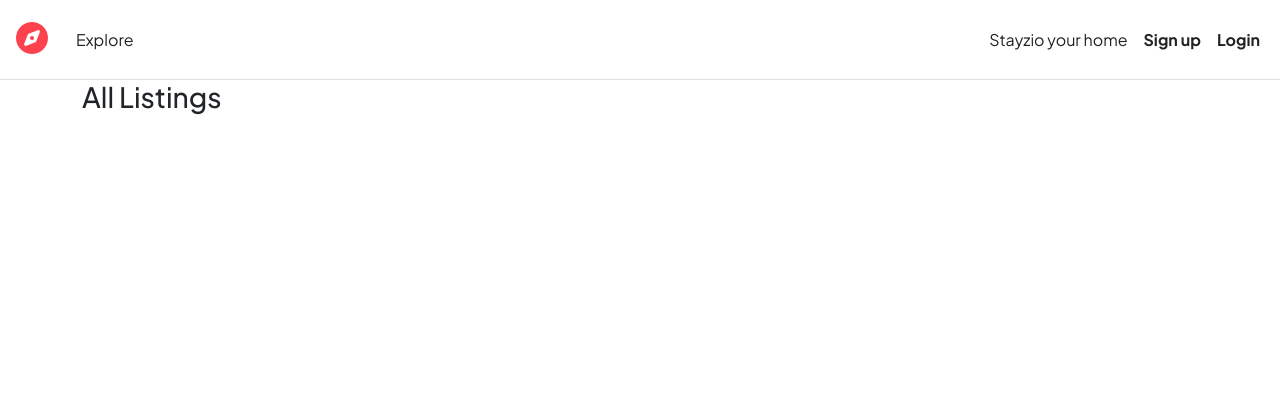
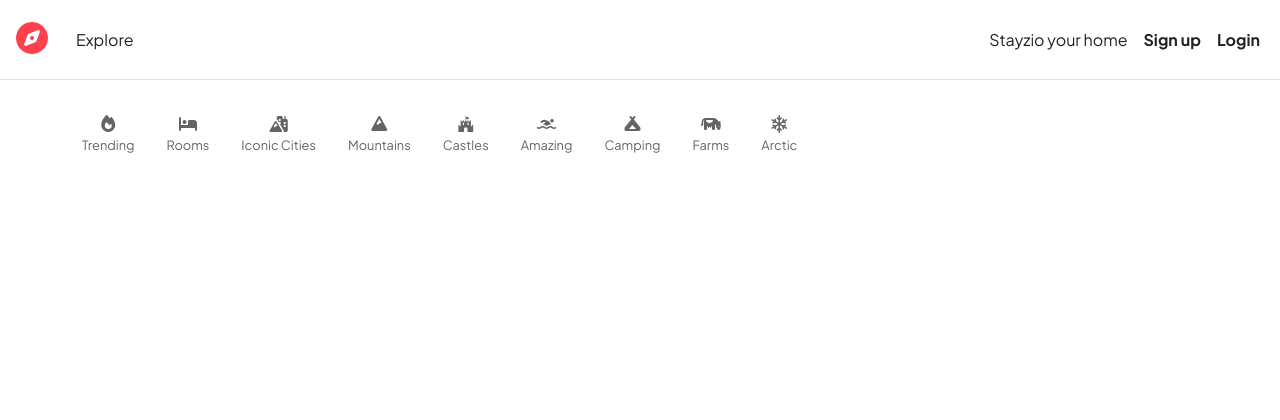
Before and after one commit to kaustubhk134/Stayzio-webApp, a Node server app: page /listings/ in a window 1280 px wide. Shown: the top 420 px of the page. Run offline with Node 20, Linux system fonts and the light colour scheme; data that the repository does not hold is empty; some libraries are stand-ins or nearby versions.

Commit message:
added ui for filters

```diff
--- a/views/listings/index.ejs
+++ b/views/listings/index.ejs
@@ -11,7 +11,7 @@
 -->
 
 <body>
-    <h3>All Listings</h3>
+    <!-- <h3>All Listings</h3> -->
 
     <!--
     <form method="GET" action="/listings/new">
@@ -19,7 +19,67 @@
     </form>
     -->
 
-    <div class="row row-cols-lg-3 row-cols-md-2 row-cols-sm-1">
+    <style>
+        #filters {
+            display: flex;
+            flex-wrap: wrap;
+        }
+
+        .filter {
+            text-align: center;
+            margin-right: 2rem;
+            margin-top: 2rem;
+            opacity: 0.7;
+        }
+
+        .filter:hover {
+            opacity: 1;
+            cursor: pointer;
+        }
+
+        .filter p {
+            font-size: 0.8rem;
+        }
+    </style>
+    <div id="filters">
+        <div class="filter">
+            <div><i class="fa-solid fa-fire"></i></div>
+            <p>Trending</p>
+        </div>
+        <div class="filter">
+            <div><i class="fa-solid fa-bed"></i></div>
+            <p>Rooms</p>
+        </div>
+        <div class="filter">
+            <div><i class="fa-solid fa-mountain-city"></i></div>
+            <p>Iconic Cities</p>
+        </div>
+        <div class="filter">
+            <div><i class="fa-solid fa-mountain"></i></div>
+            <p>Mountains</p>
+        </div>
+        <div class="filter">
+            <div><i class="fa-brands fa-fort-awesome"></i></div>
+            <p>Castles</p>
+        </div>
+        <div class="filter">
+            <div><i class="fa-solid fa-person-swimming"></i></div>
+            <p>Amazing </p>
+        </div>
+        <div class="filter">
+            <div><i class="fa-solid fa-campground"></i></div>
+            <p>Camping</p>
+        </div>
+        <div class="filter">
+            <div><i class="fa-solid fa-cow"></i></div>
+            <p>Farms</p>
+        </div>
+        <div class="filter">
+            <div><i class="fa-regular fa-snowflake"></i></div>
+            <p>Arctic</p>
+        </div>
+    </div>
+    <div class="row row-cols-lg-3 row-cols-md-2 row-cols-sm-1 mt-3">
         <% for (listing of allListings) { %>
             <a href="/listings/<%= listing._id %>" class="listing-link">
                 <div class="card col listing-card">
```
